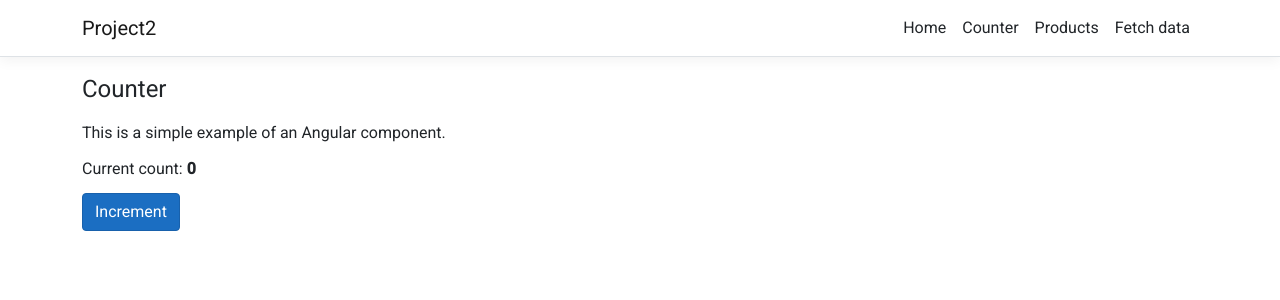
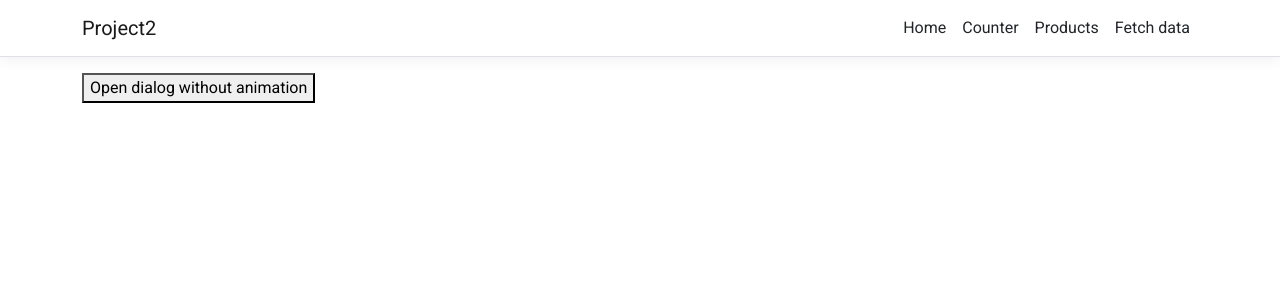
Before and after one commit to Paulchro/CandyShopProject, an Angular app in the folder Project2/ClientApp/: page /counter in a window 1280 px wide. Shown: the top 300 px of the page. Built offline with nearby package versions, Linux system fonts and the light colour scheme.

Commit message:
modal back component

```diff
--- a/Project2/ClientApp/src/app/app.module.ts
+++ b/Project2/ClientApp/src/app/app.module.ts
@@ -11,6 +11,8 @@ import { CounterComponent } from './counter/counter.component';
 import { FetchDataComponent } from './fetch-data/fetch-data.component';
 import { FetchProductComponent } from './products/products.component';
 import { BrowserAnimationsModule } from '@angular/platform-browser/animations';
+import { BackModalComponent } from './back-modal/back-modal.component';
+import {MatDialogModule} from '@angular/material/dialog';
 
 @NgModule({
   declarations: [
@@ -19,12 +21,14 @@ import { BrowserAnimationsModule } from '@angular/platform-browser/animations';
     HomeComponent,
     CounterComponent,
     FetchDataComponent,
-    FetchProductComponent
+    FetchProductComponent,
+    BackModalComponent,
   ],
   imports: [
     BrowserModule.withServerTransition({ appId: 'ng-cli-universal' }),
     HttpClientModule,
     FormsModule,
+    MatDialogModule,
     RouterModule.forRoot([
       { path: '', component: HomeComponent, pathMatch: 'full' },
       { path: 'counter', component: CounterComponent },
--- /dev/null
+++ b/Project2/ClientApp/src/app/back-modal/back-modal.component.css
@@ -0,0 +1,3 @@
+button {
+    margin-right: 8px;
+  }
--- /dev/null
+++ b/Project2/ClientApp/src/app/back-modal/back-modal.component.html
@@ -0,0 +1,8 @@
+<h1 mat-dialog-title>Do you want to exit?</h1>
+<div mat-dialog-content>
+  Review your order
+</div>
+<div mat-dialog-actions>
+  <button mat-button mat-dialog-close>Go to Cart</button>
+  <button mat-button mat-dialog-close cdkFocusInitial>Go Back</button>
+</div>
--- /dev/null
+++ b/Project2/ClientApp/src/app/back-modal/back-modal.component.ts
@@ -0,0 +1,26 @@
+import { Component, OnInit } from '@angular/core';
+import { MatDialogRef } from '@angular/material/dialog';
+
+
+@Component({
+  selector: 'app-back-modal',
+  templateUrl: './back-modal.component.html',
+  styleUrls: ['./back-modal.component.css']
+})
+export class BackModalComponent implements OnInit {
+
+  constructor(public dialogRef: MatDialogRef<BackModalComponent>) { }
+
+  ngOnInit(): void {
+
+
+  }
+
+//  public openDialog(enterAnimationDuration: string, exitAnimationDuration: string): void {
+//     this.dialog.open(BackModalComponent, {
+//       width: '250px',
+//       enterAnimationDuration,
+//       exitAnimationDuration,
+//     });
+//   }
+}
--- a/Project2/ClientApp/src/app/counter/counter.component.html
+++ b/Project2/ClientApp/src/app/counter/counter.component.html
@@ -1,7 +1,10 @@
-<h1>Counter</h1>
+
+
+<button mat-raised-button (click)="openDialog('0ms', '0ms')">Open dialog without animation</button>
+<!-- <h1>Counter</h1>
 
 <p>This is a simple example of an Angular component.</p>
 
 <p aria-live="polite">Current count: <strong>{{ currentCount }}</strong></p>
 
-<button class="btn btn-primary" (click)="incrementCounter()">Increment</button>
+<button class="btn btn-primary" (click)="incrementCounter()">Increment</button> -->
--- a/Project2/ClientApp/src/app/counter/counter.component.ts
+++ b/Project2/ClientApp/src/app/counter/counter.component.ts
@@ -1,13 +1,29 @@
 import { Component } from '@angular/core';
+import {MatDialog} from '@angular/material/dialog';
+import { BackModalComponent } from '../back-modal/back-modal.component';
+
+
 
 @Component({
   selector: 'app-counter-component',
   templateUrl: './counter.component.html'
 })
 export class CounterComponent {
-  public currentCount = 0;
 
-  public incrementCounter() {
-    this.currentCount++;
+
+  constructor(public dialog: MatDialog) { }
+
+  // public currentCount = 0;
+
+  // public incrementCounter() {
+  //   this.currentCount++;
+  // }
+
+  openDialog(enterAnimationDuration: string, exitAnimationDuration: string): void {
+    this.dialog.open(BackModalComponent, {
+      width: '250px',
+      enterAnimationDuration,
+      exitAnimationDuration,
+    });
   }
 }
```
Also changed, not shown: 1 other file (tests, documents, lock files or other folders).
